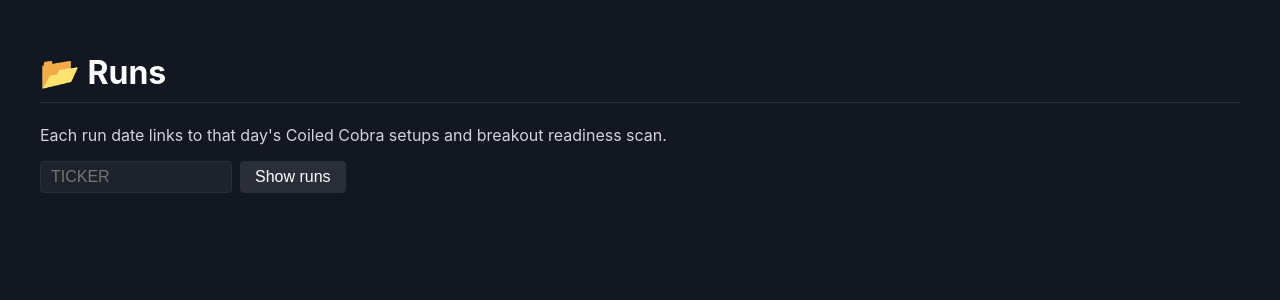
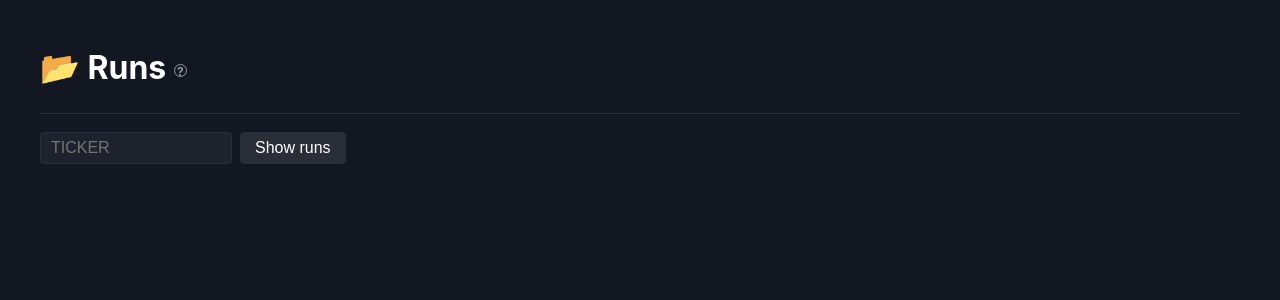
Before and after one commit to jigar3730/finance-vibe, a Flask app: page /runs in a window 1280 px wide. Shown: the part 52-352 px from the top of the page. Run offline with Flask 3, Linux system fonts and the light colour scheme.

Commit message:
Runs page: date badge, weekday on dates, intro as a tooltip
Co-Authored-By: Claude Opus 5.5 <noreply@anthropic.com>

```diff
--- a/src/finance_vibe/web/app.py
+++ b/src/finance_vibe/web/app.py
@@ -133,7 +133,12 @@ def _list_runs() -> dict[str, list[dict[str, object]]]:
     for mode, folder in LOG_DIRS.items():
         dates = playbook.run_dates(folder)
         runs[mode] = [
-            {"date": d, "cobra": COBRA_PREFIX in p, "breakout": BREAKOUT_PREFIX in p}
+            {
+                "date": d,
+                "day": _page_as_of(d),
+                "cobra": COBRA_PREFIX in p,
+                "breakout": BREAKOUT_PREFIX in p,
+            }
             for d, p in sorted(dates.items(), reverse=True)
         ]
     return runs
@@ -501,9 +506,12 @@ def changes() -> str | RedirectResponse:
 @app.route("/runs")
 def runs() -> str:
     """List run dates per mode with links to each scanner's page."""
+    runs = _list_runs()
+    newest = max((str(r["date"]) for mode_runs in runs.values() for r in mode_runs), default=None)
     return render_template(
         "runs.html",
-        runs=_list_runs(),
+        runs=runs,
+        as_of=_page_as_of(newest),
         symbols=sorted({s for f in LOG_DIRS.values() for s in playbook.known_symbols(f)}),
     )
 
--- a/src/finance_vibe/web/templates/runs.html
+++ b/src/finance_vibe/web/templates/runs.html
@@ -1,8 +1,10 @@
 {% extends "base.html" %}
 {% block title %}Runs - Finance Vibe{% endblock %}
 {% block content %}
-    <h1>📂 Runs</h1>
-    <p>Each run date links to that day's Coiled Cobra setups and breakout readiness scan.</p>
+    <div class="page-head">
+        <h1>📂 Runs <span class="tip" title="Each run date links to that day's Coiled Cobra setups and breakout readiness scan. Search a ticker to see it across every run.">?</span></h1>
+        {% if as_of %}<span class="asof-badge">as of {{ as_of }}</span>{% endif %}
+    </div>
 
     <form class="ticker-search" action="{{ url_for('ticker_search') }}" method="get">
         <input type="search" name="symbol" list="symbols" placeholder="Ticker" aria-label="Ticker" autocomplete="off" required>
@@ -19,7 +21,7 @@
                 <ul>
                 {% for run in mode_runs %}
                     <li>
-                        <strong>{{ run['date'] }}</strong>
+                        <strong>{{ run['day'] }}</strong>
                         {% if run['cobra'] %}<a href="{{ url_for('cobra_view', mode=mode, date=run['date']) }}">Coiled Cobra</a>{% endif %}
                         {% if run['cobra'] and run['breakout'] %} · {% endif %}
                         {% if run['breakout'] %}<a href="{{ url_for('breakout_view', mode=mode, date=run['date']) }}">Breakout</a>{% endif %}
```
Also changed, not shown: tests/test_dashboard.py (+3 -0 lines).
